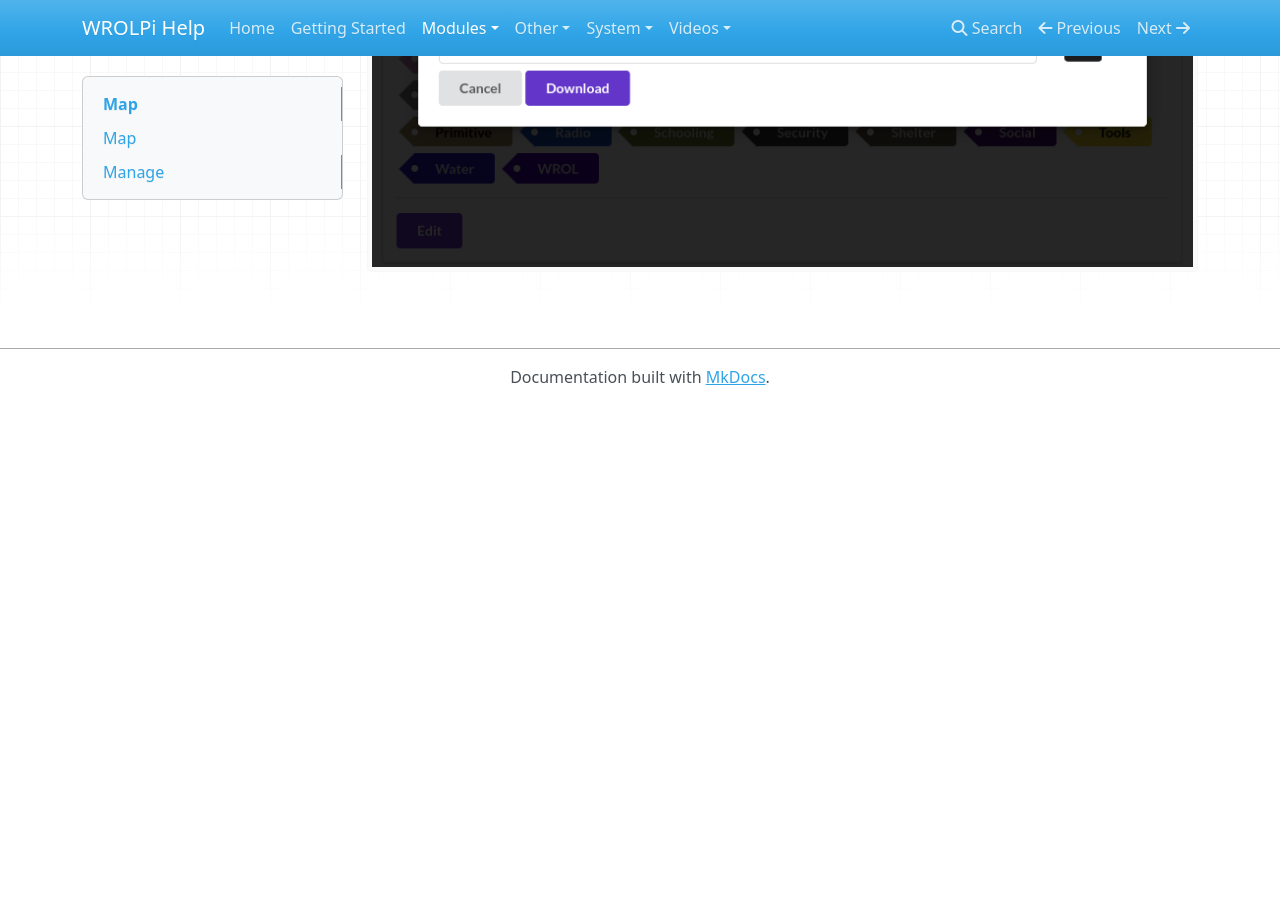
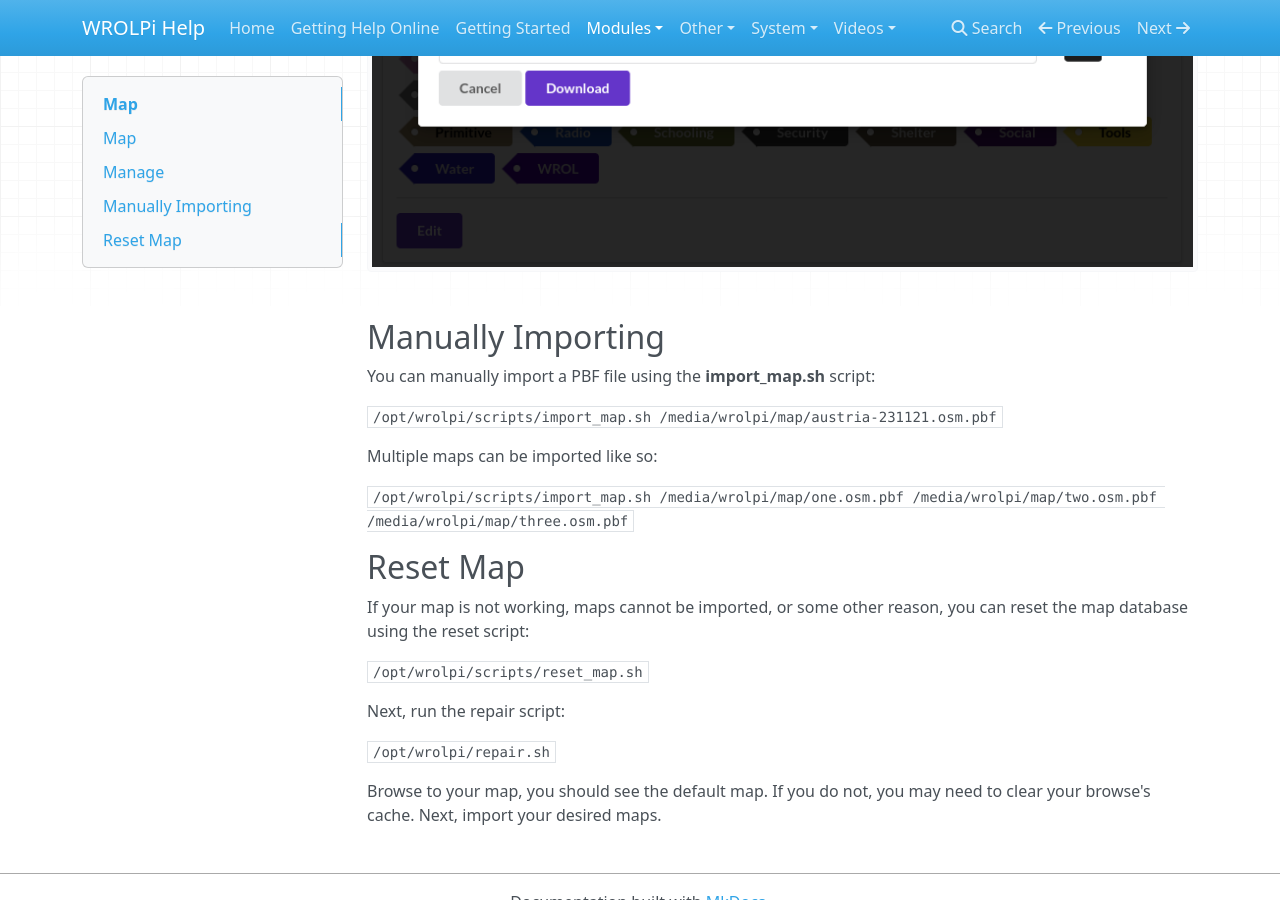
Before and after one commit to wrolpi/wrolpi-help, an MkDocs documentation site: the page built from docs/modules/map/index.md, in a window 1280 px wide and 900 px high, scrolled down 2239 px. Built offline with MkDocs 1.6.1, drawn with Linux system fonts in a browser that asks for light colours; nearby versions of some CDN libraries; before the commit the page ends 2644 px from its top, so only the background shows below that.

Commit message:
Adding getting help docs.

```diff
--- a/docs/modules/map/index.md
+++ b/docs/modules/map/index.md
@@ -23,6 +23,30 @@
 ### Downloading Map Files
 
 Map files are available for download from the Geofabrick company. You can download them using the **Files Downloader**,
-save them to the `map` directory.  After they have been downloaded, you will need to import them.
+save them to the `map` directory. After they have been downloaded, you will need to import them.
 
 ![Downloading of a custom OSM PBF file.](pbf-file-downloader.png)
+
+## Manually Importing
+
+You can manually import a PBF file using the **import_map.sh** script:
+
+`/opt/wrolpi/scripts/import_map.sh /media/wrolpi/map/austria-231121.osm.pbf`
+
+Multiple maps can be imported like so:
+
+`/opt/wrolpi/scripts/import_map.sh /media/wrolpi/map/one.osm.pbf /media/wrolpi/map/two.osm.pbf /media/wrolpi/map/three.osm.pbf`
+
+## Reset Map
+
+If your map is not working, maps cannot be imported, or some other reason, you can reset the map database using the
+reset script:
+
+`/opt/wrolpi/scripts/reset_map.sh`
+
+Next, run the repair script:
+
+`/opt/wrolpi/repair.sh`
+
+Browse to your map, you should see the default map. If you do not, you may need to clear your browse's cache. Next,
+import your desired maps.
```
Also changed, not shown: docs/getting-help.md (added, +97 -0 lines), docs/index.md (+8 -1 lines).
